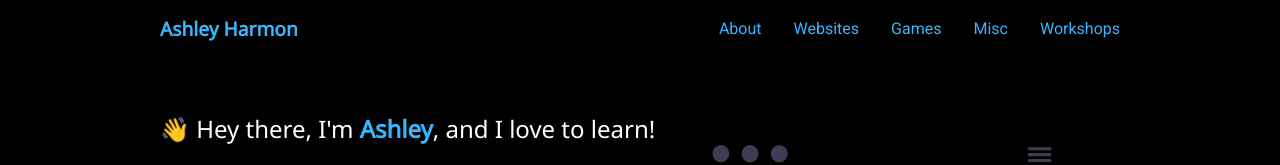
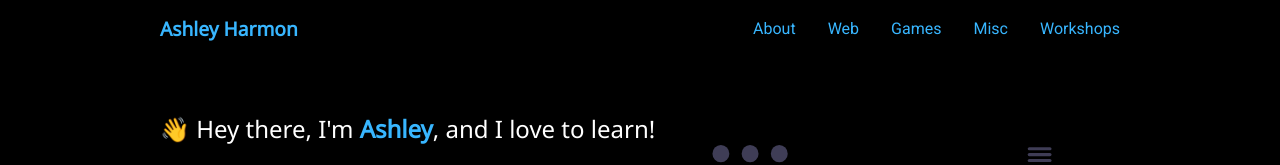
Before and after one commit to bluelotus03/my-react-portfolio, a React (Create React App) app: page / in a window 1280 px wide. Shown: the top 165 px of the page. Built offline with nearby package versions, Linux system fonts and the light colour scheme.

Commit message:
navlinks resizing for smaller screens

```diff
--- a/src/components/Appbar/Appbar.jsx
+++ b/src/components/Appbar/Appbar.jsx
@@ -7,7 +7,7 @@ export function Appbar() {
         <span className="headerName">Ashley Harmon</span>
         <div className="navLinks">
           <a href="#Home">About</a>
-          <a href="#Websites">Websites</a>
+          <a href="#Websites">Web</a>
           <a href="#Games">Games</a>
           <a href="#Misc">Misc</a>
           <a href="#Workshops">Workshops</a>
--- a/src/styles.css
+++ b/src/styles.css
@@ -68,4 +68,8 @@ p {
   .accordion img {
     height: 1.5rem;
   }
+  .navLinks {
+    visibility: hidden;
+    display: none;
+  }
 }
```
